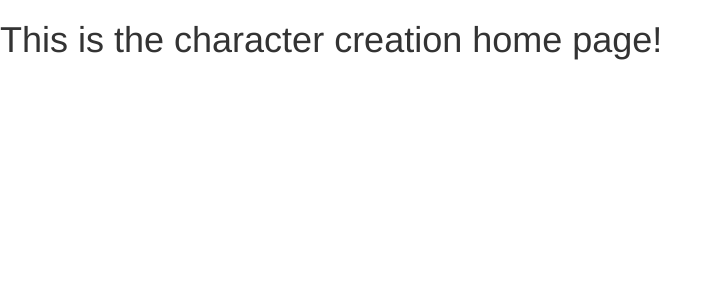
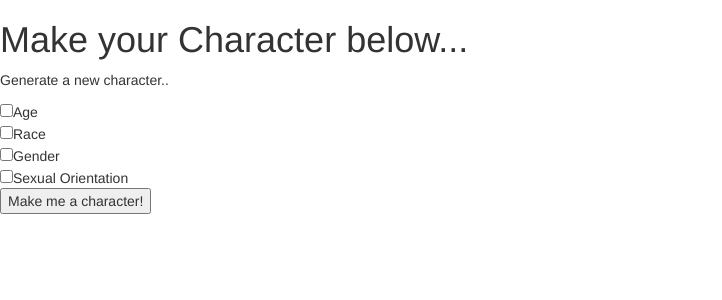
Before and after one commit to keb0152/characterrandomizer, a Flask app: page /defaults in a window 1280 px wide. Shown: the part 52-352 px from the top of the page, without its empty margins (0-722 px from the left). Run offline with Flask 2, Linux system fonts and the light colour scheme; some libraries are stand-ins or nearby versions.

Commit message:
Default character generation working as expected. Next step: allow user to enter in their own values

```diff
--- a/app.py
+++ b/app.py
@@ -1,23 +1,46 @@
-from flask import Flask
+from flask import Flask, request
 from flask import render_template
 from flask_bootstrap import Bootstrap
+from theapp import models
 
 
 app = Flask(__name__)
 bootstrap = Bootstrap(app)
+CharacterMaker = models.characterMaker()
+
 
 @app.route('/')
 def index():
     return render_template('index.html')
 
-@app.route('/defaults')
+
+@app.route('/defaults', methods=['GET','POST'])
 def defaultValues():
-    #TODO: Decide if blank form or Response
+    if request.method == 'POST':
+        values = {'sex': None,
+                  'age': None,
+                  'gender': None,
+                  'race': None}
+        doSex = request.values.get('doSex')
+        doAge = request.values.get('doAge')
+        doGender = request.values.get('doGender')
+        doRace = request.values.get('doRace')
+        if doSex:
+            values['sex'] = CharacterMaker.sexuality()
+        if doAge:
+            values['age'] = CharacterMaker.age()
+        if doGender:
+            values['gender'] = CharacterMaker.gender()
+        if doRace:
+            values['race'] = CharacterMaker.race()
+        return render_template('useDefaults.html', age = values['age'], sex = values['sex'],
+                                                   gender = values['gender'], race = values['race'])
+    else:
+        return render_template('useDefaults.html')
 
-    #TODO: Generate Response
-
-    #TODO: Update return value
-    return render_template('index.html')
+@app.route('/notDefaults', methods=['GET','POST'])
+def noDefaultValues():
+    return render_template('dontUseDefaults.html')
 
 
 if __name__ == '__main__':
--- /dev/null
+++ b/templates/baseformat.html
@@ -0,0 +1,60 @@
+{% extends "bootstrap/base.html" %}
+
+{% block navbar %}
+<nav class="navbar navbar-default">
+  <div class="container-fluid">
+    <!-- Brand and toggle get grouped for better mobile display -->
+    <div class="navbar-header">
+      <button type="button" class="navbar-toggle collapsed" data-toggle="collapse" data-target="#bs-example-navbar-collapse-1" aria-expanded="false">
+        <span class="sr-only">Toggle navigation</span>
+        <span class="icon-bar"></span>
+        <span class="icon-bar"></span>
+        <span class="icon-bar"></span>
+      </button>
+      <a class="navbar-brand" href="/">Character Randomizer</a>
+    </div>
+
+    <!-- Collect the nav links, forms, and other content for toggling -->
+    <div class="collapse navbar-collapse" id="bs-example-navbar-collapse-1">
+      <ul class="nav navbar-nav">
+        <li><a href="/defaults">Use Defaults</a></li>
+        <li><a href="/notDefaults">Don't Use Defaults</a></li>
+        <!--
+        <li class="dropdown">
+          <a href="#" class="dropdown-toggle" data-toggle="dropdown" role="button" aria-haspopup="true" aria-expanded="false">Dropdown <span class="caret"></span></a>
+          <ul class="dropdown-menu">
+            <li><a href="#">Action</a></li>
+            <li><a href="#">Another action</a></li>
+            <li><a href="#">Something else here</a></li>
+            <li role="separator" class="divider"></li>
+            <li><a href="#">Separated link</a></li>
+            <li role="separator" class="divider"></li>
+            <li><a href="#">One more separated link</a></li>
+          </ul>
+        </li>
+      </ul>
+      -->
+        <!--
+      <form class="navbar-form navbar-left">
+        <div class="form-group">
+          <input type="text" class="form-control" placeholder="Search">
+        </div>
+        <button type="submit" class="btn btn-default">Submit</button>
+      </form>
+      <ul class="nav navbar-nav navbar-right">
+        <li><a href="#">Link</a></li>
+        <li class="dropdown">
+          <a href="#" class="dropdown-toggle" data-toggle="dropdown" role="button" aria-haspopup="true" aria-expanded="false">Dropdown <span class="caret"></span></a>
+          <ul class="dropdown-menu">
+            <li><a href="#">Action</a></li>
+            <li><a href="#">Another action</a></li>
+            <li><a href="#">Something else here</a></li>
+            <li role="separator" class="divider"></li>
+            <li><a href="#">Separated link</a></li>
+          </ul>
+        </li> -->
+      </ul>
+    </div><!-- /.navbar-collapse -->
+  </div><!-- /.container-fluid -->
+</nav>
+{% endblock %}
--- /dev/null
+++ b/templates/dontUseDefaults.html
@@ -0,0 +1,6 @@
+{% extends "baseformat.html" %}
+{% block title %}Character Maker - No Defaults{% endblock %}
+
+{% block content %}
+  <h1>This is where we let you enter your own possible values!</h1>
+{% endblock %}
--- a/templates/index.html
+++ b/templates/index.html
@@ -1,64 +1,5 @@
-{% extends "bootstrap/base.html" %}
+{% extends "baseformat.html" %}
 {% block title %}Character Maker - Home{% endblock %}
-
-{% block navbar %}
-<nav class="navbar navbar-default">
-  <div class="container-fluid">
-    <!-- Brand and toggle get grouped for better mobile display -->
-    <div class="navbar-header">
-      <button type="button" class="navbar-toggle collapsed" data-toggle="collapse" data-target="#bs-example-navbar-collapse-1" aria-expanded="false">
-        <span class="sr-only">Toggle navigation</span>
-        <span class="icon-bar"></span>
-        <span class="icon-bar"></span>
-        <span class="icon-bar"></span>
-      </button>
-      <a class="navbar-brand" href="#">Character Randomizer</a>
-    </div>
-
-    <!-- Collect the nav links, forms, and other content for toggling -->
-    <div class="collapse navbar-collapse" id="bs-example-navbar-collapse-1">
-      <ul class="nav navbar-nav">
-        <li><a href="#">Use Defaults</a></li>
-        <li><a href="#">Don't Use Defaults</a></li>
-        <!--
-        <li class="dropdown">
-          <a href="#" class="dropdown-toggle" data-toggle="dropdown" role="button" aria-haspopup="true" aria-expanded="false">Dropdown <span class="caret"></span></a>
-          <ul class="dropdown-menu">
-            <li><a href="#">Action</a></li>
-            <li><a href="#">Another action</a></li>
-            <li><a href="#">Something else here</a></li>
-            <li role="separator" class="divider"></li>
-            <li><a href="#">Separated link</a></li>
-            <li role="separator" class="divider"></li>
-            <li><a href="#">One more separated link</a></li>
-          </ul>
-        </li>
-      </ul>
-      -->
-        <!--
-      <form class="navbar-form navbar-left">
-        <div class="form-group">
-          <input type="text" class="form-control" placeholder="Search">
-        </div>
-        <button type="submit" class="btn btn-default">Submit</button>
-      </form>
-      <ul class="nav navbar-nav navbar-right">
-        <li><a href="#">Link</a></li>
-        <li class="dropdown">
-          <a href="#" class="dropdown-toggle" data-toggle="dropdown" role="button" aria-haspopup="true" aria-expanded="false">Dropdown <span class="caret"></span></a>
-          <ul class="dropdown-menu">
-            <li><a href="#">Action</a></li>
-            <li><a href="#">Another action</a></li>
-            <li><a href="#">Something else here</a></li>
-            <li role="separator" class="divider"></li>
-            <li><a href="#">Separated link</a></li>
-          </ul>
-        </li> -->
-      </ul>
-    </div><!-- /.navbar-collapse -->
-  </div><!-- /.container-fluid -->
-</nav>
-{% endblock %}
 
 {% block content %}
   <h1>This is the character creation home page!</h1>
--- /dev/null
+++ b/templates/useDefaults.html
@@ -0,0 +1,43 @@
+{% extends "baseformat.html" %}
+{% block title %}Character Maker - Use Defaults{% endblock %}
+
+{% block content %}
+  <h1>Make your Character below...</h1>
+  {% if age %}
+    <h2>age: {{ age }}</h2>
+  {% endif %}
+  {% if gender %}
+    <h2>Gender: {{ gender }}</h2>
+  {% endif %}
+  {% if race %}
+    <h2>Race: {{ race }}</h2>
+  {% endif %}
+  {% if sex %}
+    <h2>Sexuality: {{ sex }}</h2>
+  {% endif %}
+  <p>Generate a new character..</p>
+
+  <form action ="/defaults" method="post">
+      {% if age %}
+      <input type="checkbox" name="doAge" value=True checked>Age<br>
+      {% else %}
+      <input type="checkbox" name="doAge" value=True>Age<br>
+      {% endif %}
+      {% if race %}
+      <input type="checkbox" name="doRace" value=True checked>Race<br>
+      {% else %}
+      <input type="checkbox" name="doRace" value=True>Race<br>
+      {% endif %}
+      {% if gender %}
+      <input type="checkbox" name="doGender" value=True checked>Gender<br>
+      {% else %}
+      <input type="checkbox" name="doGender" value=True>Gender<br>
+      {% endif %}
+      {% if sex %}
+      <input type="checkbox" name="doSex" value=True checked>Sexual Orientation<br>
+      {% else %}
+      <input type="checkbox" name="doSex" value=True>Sexual Orientation<br>
+      {% endif %}
+      <button type="submit" formmethod="post">Make me a character!</button>
+  </form>
+{% endblock %}
--- a/theapp/models.py
+++ b/theapp/models.py
@@ -7,7 +7,7 @@ sexualityList = ['straight','gay','bisexual']
 
 class characterMaker():
     def race(self, list=raceList):
-        selection = random.randint(0,len(list))
+        selection = random.randint(0,len(list)-1)
         return list[selection]
 
     def age(self, low_age=12, high_age=100):
@@ -15,9 +15,9 @@ class characterMaker():
         return selection
 
     def gender(self, list=genderList):
-        selection = random.randint(0, len(list))
+        selection = random.randint(0, len(list)-1)
         return list[selection]
 
     def sexuality(self, list=sexualityList):
-        selection = random.randint(0, len(list))
+        selection = random.randint(0, len(list)-1)
         return list[selection]
```
